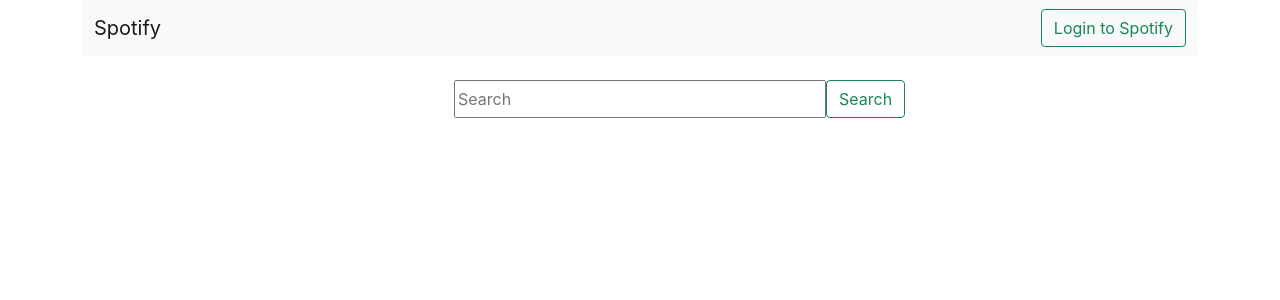
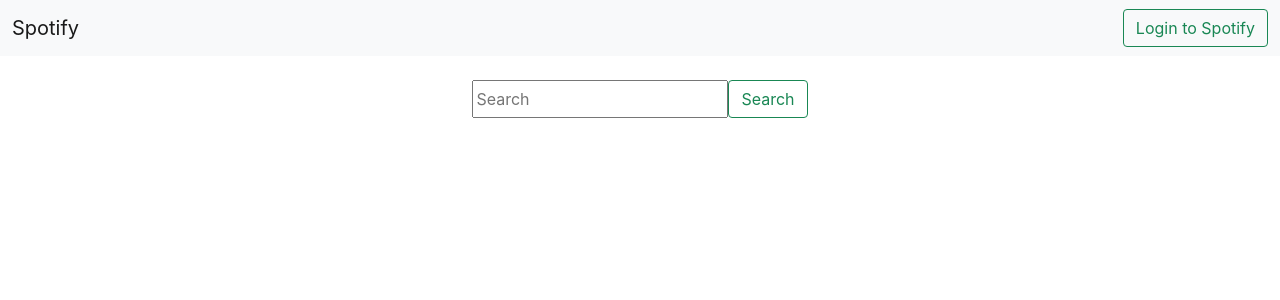
Before and after one commit to acuellarh/spotify-react, a React (Create React App) app: page / in a window 1280 px wide. Shown: the top 300 px of the page. Built offline with nearby package versions, Linux system fonts and the light colour scheme.

Commit message:
Ajdust view od search component

```diff
--- a/src/App.js
+++ b/src/App.js
@@ -64,7 +64,7 @@
  }
 
   return (
-    <div className="container">
+    <div className="">
 
       <Navbar
         token = {token}
--- a/src/components/Search.js
+++ b/src/components/Search.js
@@ -1,8 +1,13 @@
 export const Search =  ({setSearchKey, searchArtists}) => {
   return (
-    <form className="d-flex mt-4" onSubmit={searchArtists}>
+    <>
+
+    <div class="container">
+      <div class="row">
+        <div class="col mt-4">
+
+          <form className="d-flex justify-content-center" onSubmit={searchArtists}>
               <input
-        className="col-sm-4 offset-4"
                 type="search"
                 placeholder="Search"
                 aria-label="Search"
@@ -14,5 +19,11 @@
                 Search
             </button>
           </form>
+
+        </div>
+      </div>
+    </div>
+
+    </>
   )
 }
```
Lines whose indentation alone changed are shown as unchanged.
